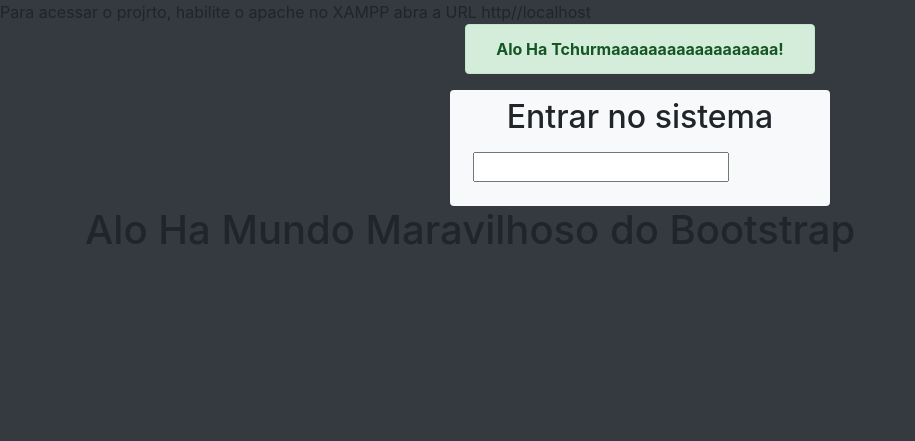
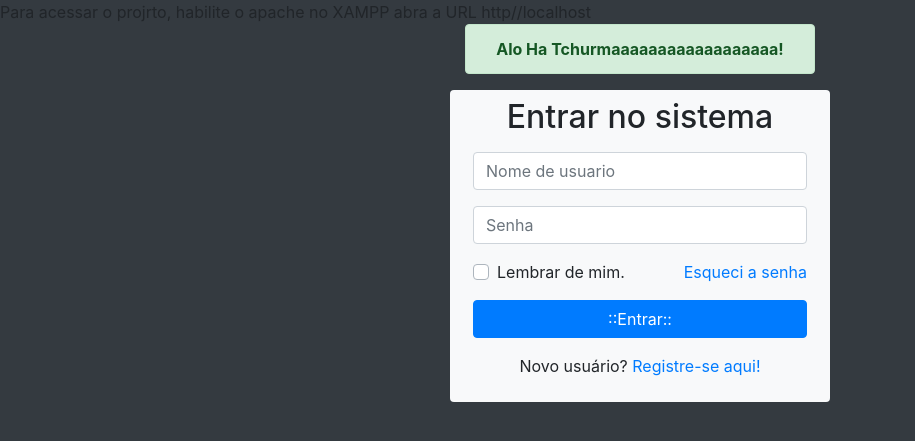
Before and after one commit to luizguilherm/login, a PHP site: page / in a window 1280 px wide. Shown: the top 441 px of the page, without its empty margins (0-915 px from the left). Run offline with PHP 8.4, Linux system fonts and the light colour scheme.

Commit message:
Formulário de login
close #1

```diff
--- a/index.php
+++ b/index.php
@@ -38,15 +38,62 @@ abra a URL http//localhost
                 </h2>
                 <form action="#" method="post" class="p-2" id="formlogin">
                     <div class="form-group">
-                        <input type="text" name="" id="">
+                        <input type="text" name="" id="nomeUsuario" id="nomeUsuario" placeholder="Nome de usuario"
+                        class="form-control">
+                    </div>
+
+                    <div class="form-group">
+                        <input type="password" name="senhaUsuario" id="senhaUsuario"
+                        placeholder="Senha" class="form-control">
 
                     </div>
+
+
+
+                    <div class="form-group">
+                        <div class="custom-control custom-checkbox">
+                    <input type="checkbox" name="lembrar"
+                    id="lembrar" class="custom-control-input">
+                    <label for="lembrar" class="custom-control-label">
+                        Lembrar de mim.
+                    </label>
+
+
+
+
+                    <a href="#" class="float-right" id="btnEsqueci" >
+                        Esqueci a senha
+
+                        </a>
+
+
+                        </div>
+
+                    </div>
+
+                    <div class="form-group">
+                        <input type="submit" value="::Entrar::"
+                        name="btnEntrar" id="btnEntrar"
+                        class="btn btn-primary btn-block" >
+
+                    </div>
+
+                    <div class="form-group">
+                        <p class="text-center">
+                            Novo usuário? <a href="btnRegistrar">
+                            Registre-se aqui!
+                        </a>
+
+                    </p>
+
+                    </div>
+
                 </form>
 
             </div>
 
         </section>
-    <h1>Alo Ha Mundo Maravilhoso do Bootstrap</h1>
+
 
     <!-- Optional JavaScript -->
     <!-- jQuery first, then Popper.js, then Bootstrap JS -->
```
